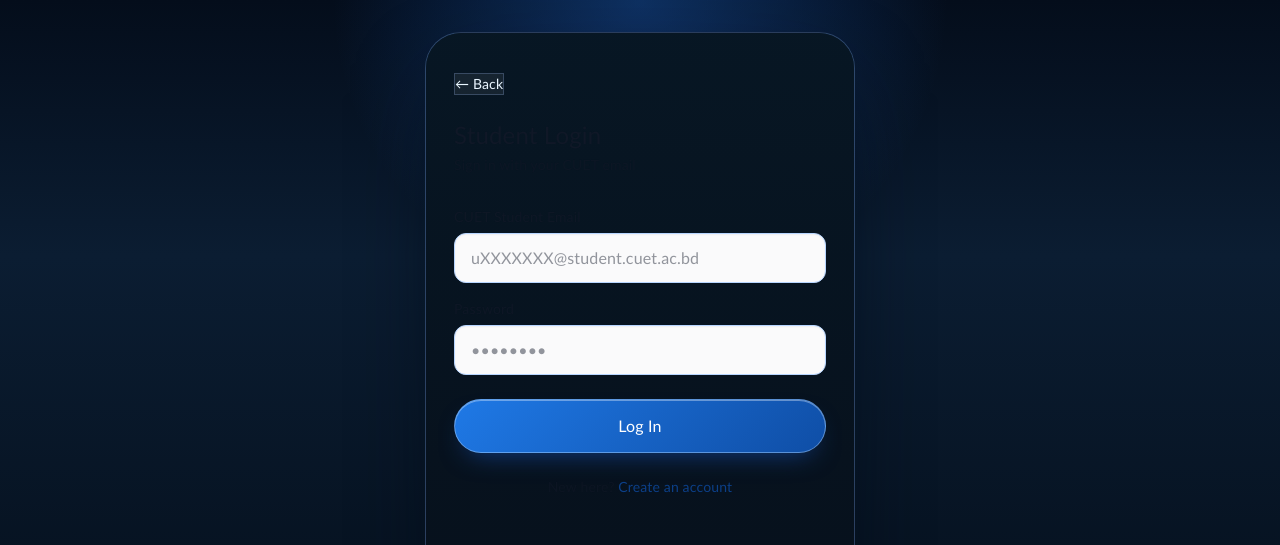
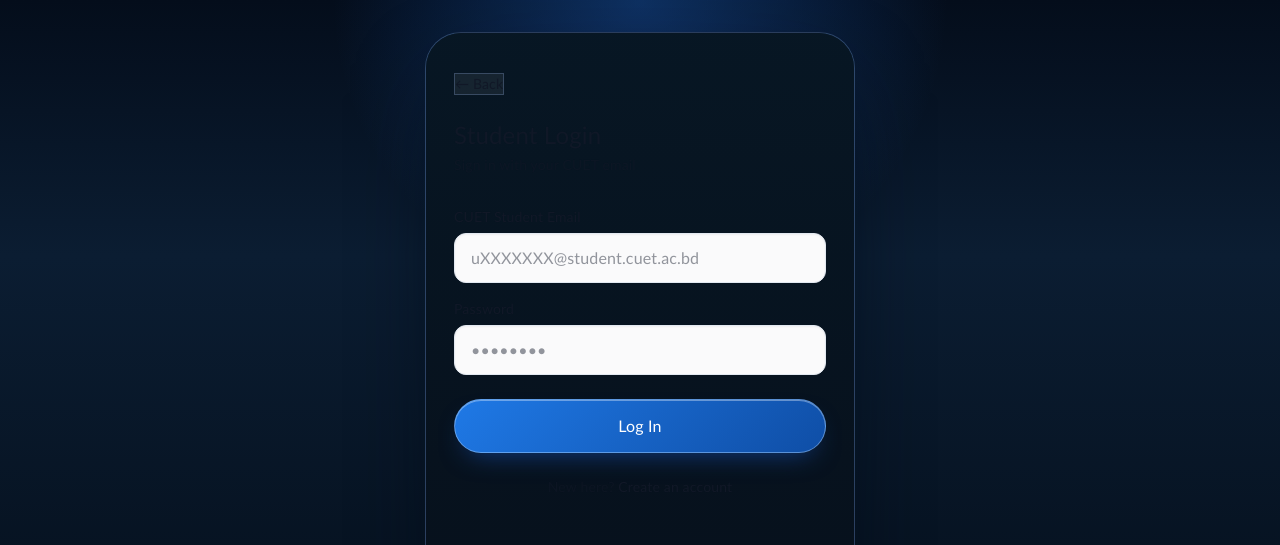
Before and after one commit to FatemaJannatRup/CUETGo, a React (Vite) app: page /student/login in a window 1280 px wide. Shown: the top 545 px of the page. Built offline with nearby package versions, Linux system fonts and the light colour scheme; no server answers.

Commit message:
fix text visibility with black fonts and placeholders

```diff
--- a/src/components/Field.jsx
+++ b/src/components/Field.jsx
@@ -1,7 +1,7 @@
 export default function Field({ label, error, children }) {
   return (
     <label className="block mb-4">
-      <span className="text-sm font-medium text-ink/80 mb-1.5 block">{label}</span>
+      <span className="text-sm font-medium text-black mb-1.5 block">{label}</span>
       {children}
       {error && <span className="text-xs text-rose-500 mt-1 block">{error}</span>}
     </label>
@@ -9,4 +9,4 @@ export default function Field({ label, error, children }) {
 }
 
 export const inputClass =
-  "w-full bg-white border border-lilac-200 focus:border-lilac-400 focus:outline-none rounded-xl px-4 py-3 text-ink placeholder:text-ink/35"
+  "w-full bg-white border border-slate-200 focus:border-blue-500 focus:outline-none rounded-xl px-4 py-3 text-black placeholder:text-slate-500"
--- a/src/index.css
+++ b/src/index.css
@@ -29,11 +29,18 @@ html, body {
     radial-gradient(circle at top, rgba(30, 106, 214, 0.38), transparent 30%),
     linear-gradient(180deg, var(--bg-1) 0%, var(--bg-2) 32%, #030b15 100%);
   font-family: "Calibri", "Segoe UI", sans-serif;
-  color: var(--text);
+  color: #111827;
 }
 
 body {
   letter-spacing: 0.01em;
+}
+
+#root,
+.phone-screen,
+.screen-scroll,
+.screen-scroll * {
+  color: #111827 !important;
 }
 
 button, input, select, textarea {
@@ -43,6 +50,11 @@ button, input, select, textarea {
 
 button {
   cursor: pointer;
+}
+
+input::placeholder,
+textarea::placeholder {
+  color: rgba(17, 24, 39, 0.6) !important;
 }
 
 .bn {
--- a/tailwind.config.js
+++ b/tailwind.config.js
@@ -19,7 +19,7 @@ export default {
           700: "#0a2d63",
           800: "#071d3d",
         },
-        ink: "#101827",
+        ink: "#111827",
         panel: "#081a2b",
         surface: "#0d1f35",
       },
```
